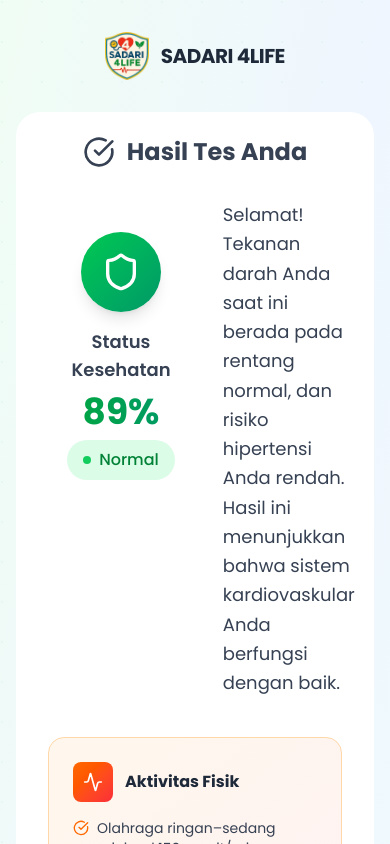
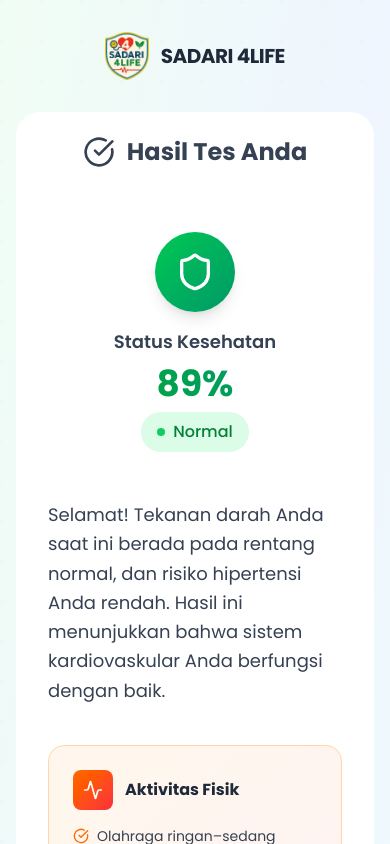
Before and after one commit to firazhafiz/fe-sadari, a Next.js app: page /tes-hipertensi/result in a window 390 px wide. Shown: the top 844 px of the page. Built offline with nearby package versions, Linux system fonts and the light colour scheme; a web font is replaced by a local one.

Commit message:
fix: responsive hasil tes

```diff
--- a/src/app/tes-hipertensi/result/page.tsx
+++ b/src/app/tes-hipertensi/result/page.tsx
@@ -37,7 +37,7 @@
 
             <div className="p-8">
               {/* Main Result Card */}
-              <div className="flex justify-center gap-4 mb-10 ">
+              <div className="flex flex-col items-center  lg:flex-row justify-center gap-4 mb-10 ">
                 {/* Status Card */}
                 <div className="">
                   <div className="relative  rounded-2xl p-8 text-center group -xl transition-all duration-300">
```
